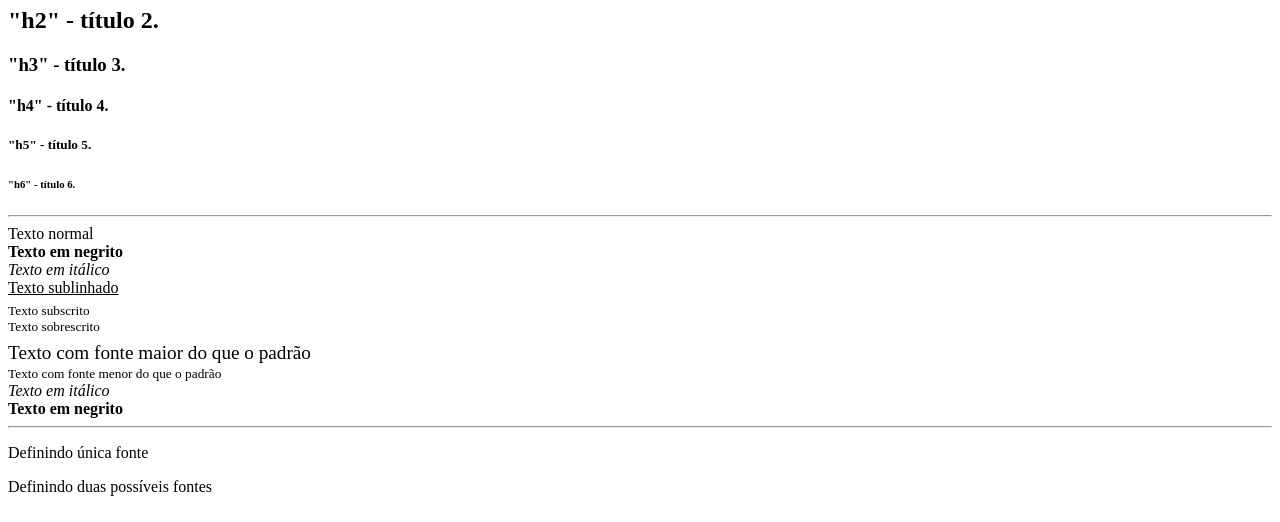
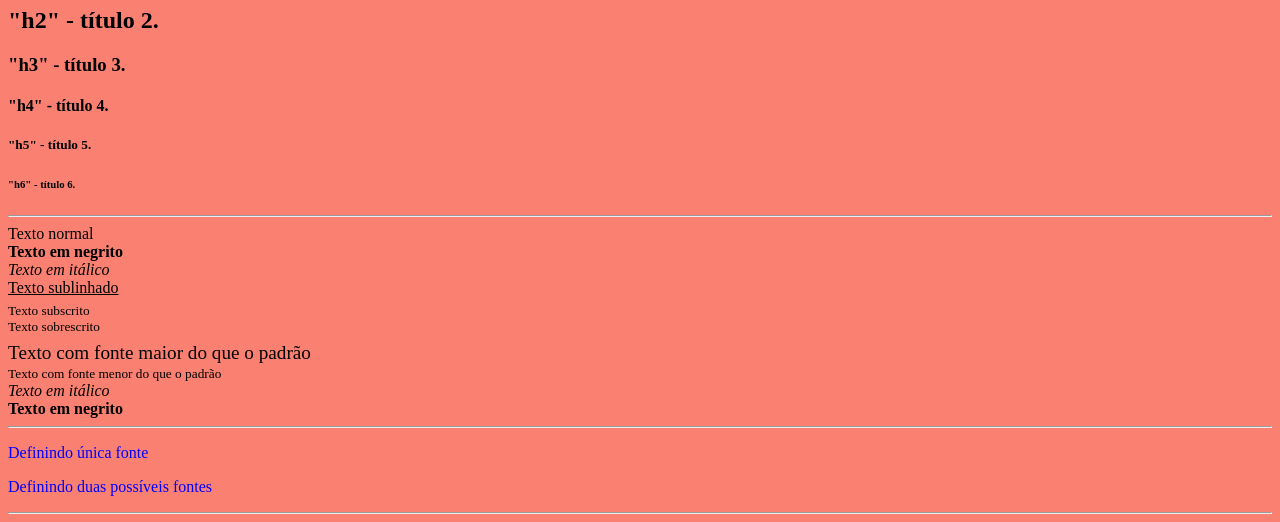
Before and after one commit to moreirarmcm/Estudo_HTML, a plain HTML site: page Conceitos básicos/teoria.html in a window 1280 px wide. Shown: the part 343-865 px from the top of the page. Drawn offline with Linux system fonts and the light colour scheme.

Commit message:
Update teoria.html

```diff
--- a/Conceitos básicos/teoria.html
+++ b/Conceitos básicos/teoria.html
@@ -4,9 +4,11 @@
 	<head>
 		<meta charset="utf-8">
 		<title>Aprendendo sobre tags</title>
+
 	</head>
 
 	<body>
+
 		<header></header>
 		<div>Olá mundo!</div>
 		<p>Primeiro código em HTML</p>
@@ -34,7 +36,14 @@
     	<hr>
     	<p style="font-family: 'Times New Roman'">Definindo única fonte</p>
     	 <p style="font-family: 'Helvetica, Arial'">Definindo duas possíveis fontes</p>
+    	 <hr>
+	 	<style>
+    	 	p {color:blue;}
+    	</style>
 
+    	<style>
+    	 	body {background-color: salmon;}
+    	</style>
 		<footer></footer>
 	</body>
 
```
